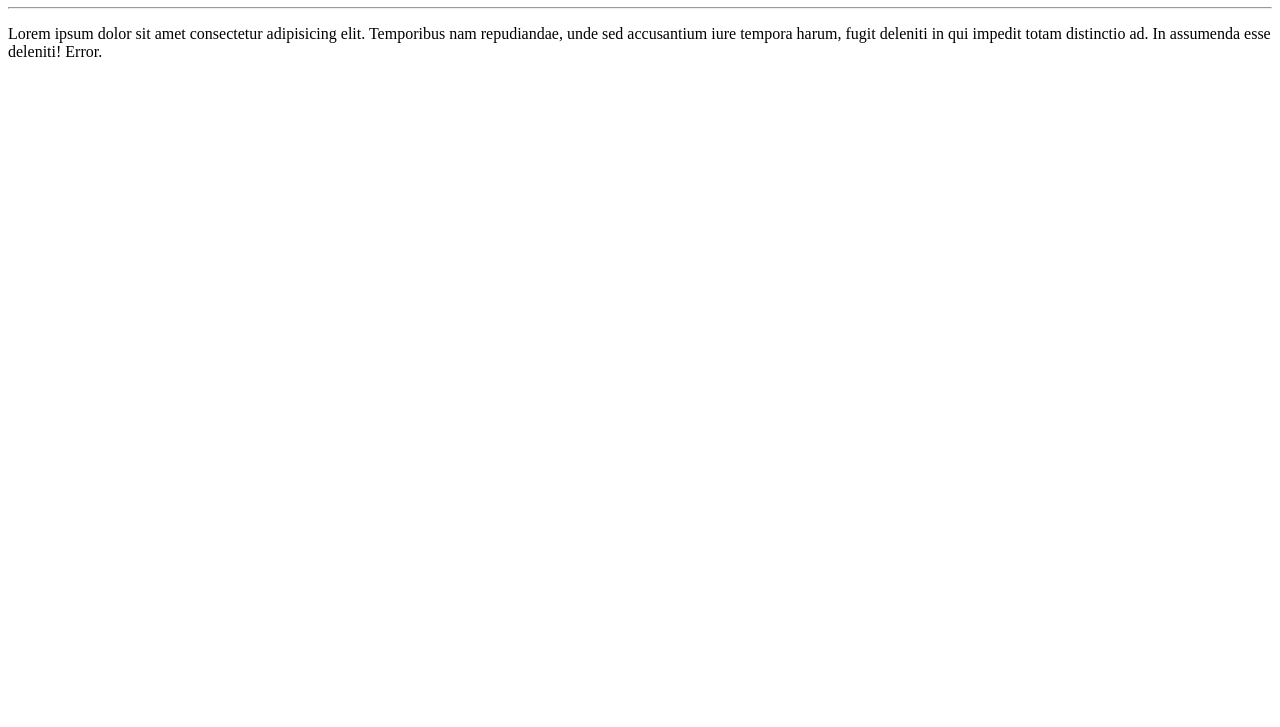
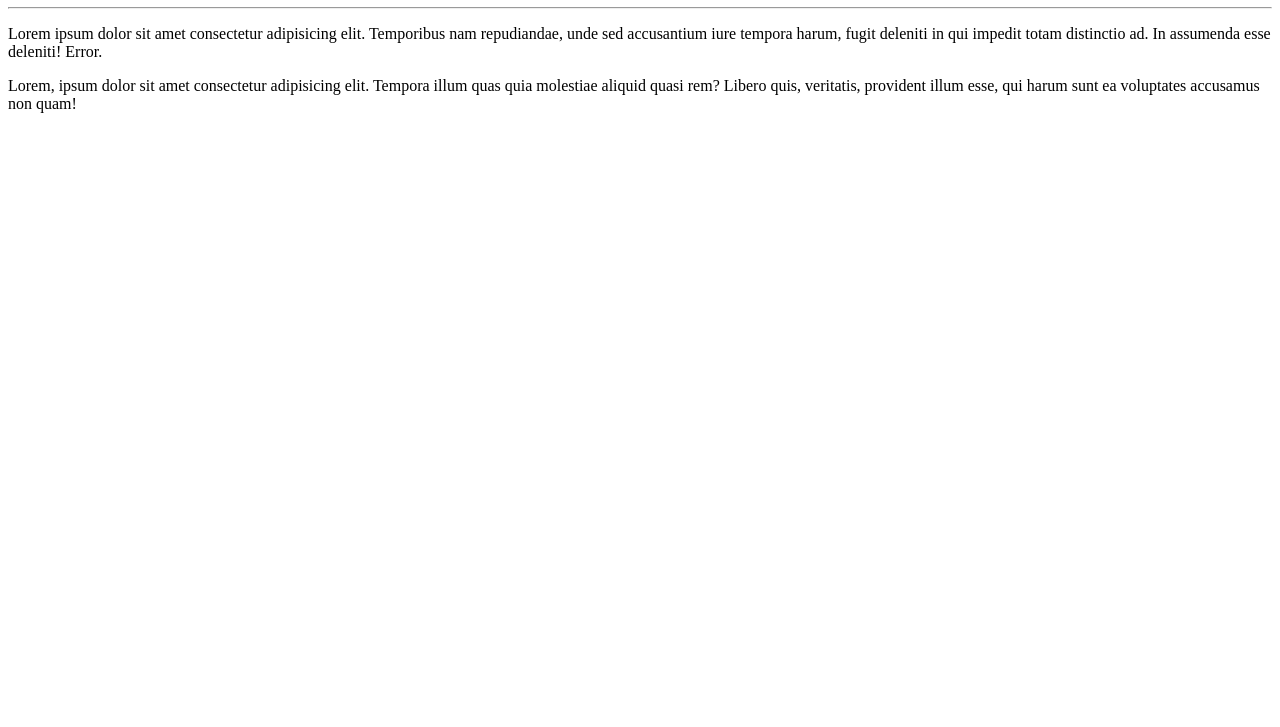
Before and after one commit to Dario0206/Ola-Mundo, a plain HTML site: page site-exemplo/index.html in a window 1280 px wide. Shown: the part 73-800 px from the top of the page. Drawn offline with Linux system fonts and the light colour scheme.

Commit message:
adicionei um paragrafo

```diff
--- a/site-exemplo/index.html
+++ b/site-exemplo/index.html
@@ -9,5 +9,6 @@
     <h1>Olá, Mundo</h1>
     <hr>
     <p>Lorem ipsum dolor sit amet consectetur adipisicing elit. Temporibus nam repudiandae, unde sed accusantium iure tempora harum, fugit deleniti in qui impedit totam distinctio ad. In assumenda esse deleniti! Error.</p>
+    <p>Lorem, ipsum dolor sit amet consectetur adipisicing elit. Tempora illum quas quia molestiae aliquid quasi rem? Libero quis, veritatis, provident illum esse, qui harum sunt ea voluptates accusamus non quam!</p>
 </body>
 </html>
```
